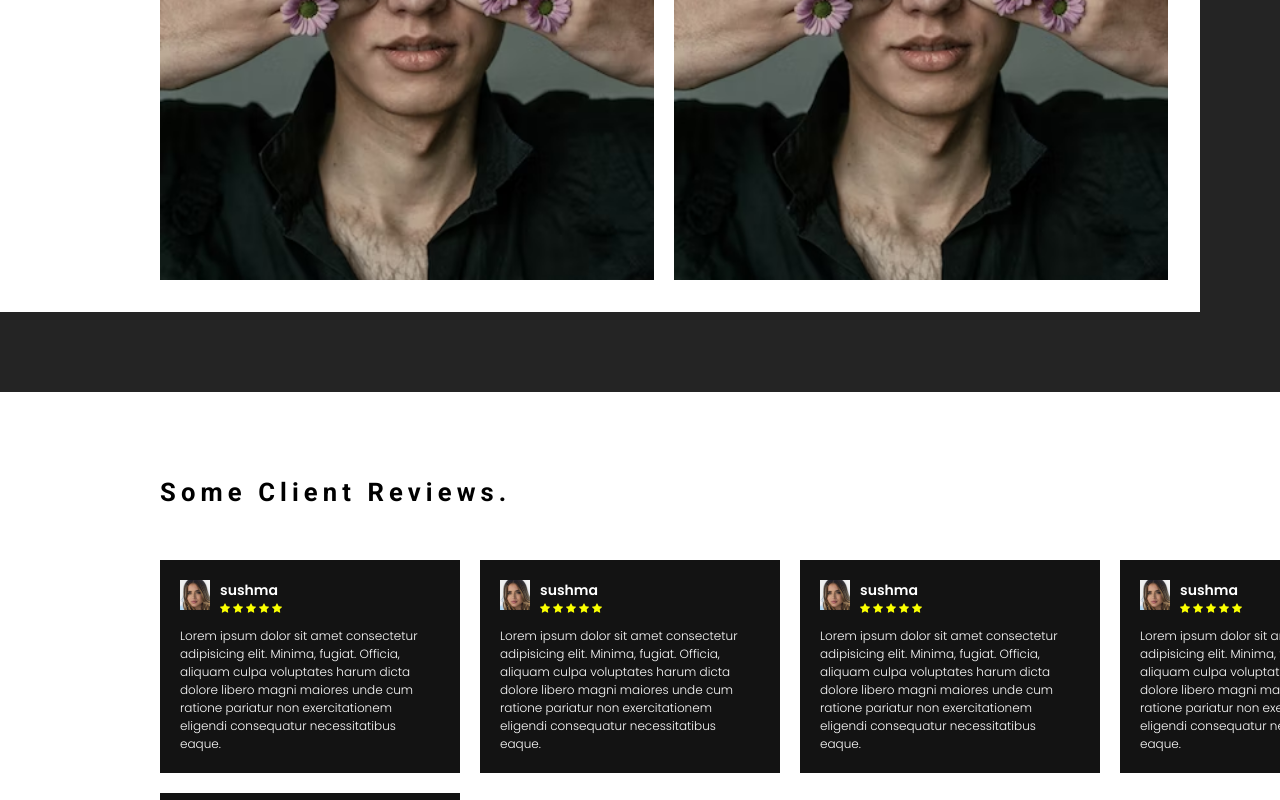
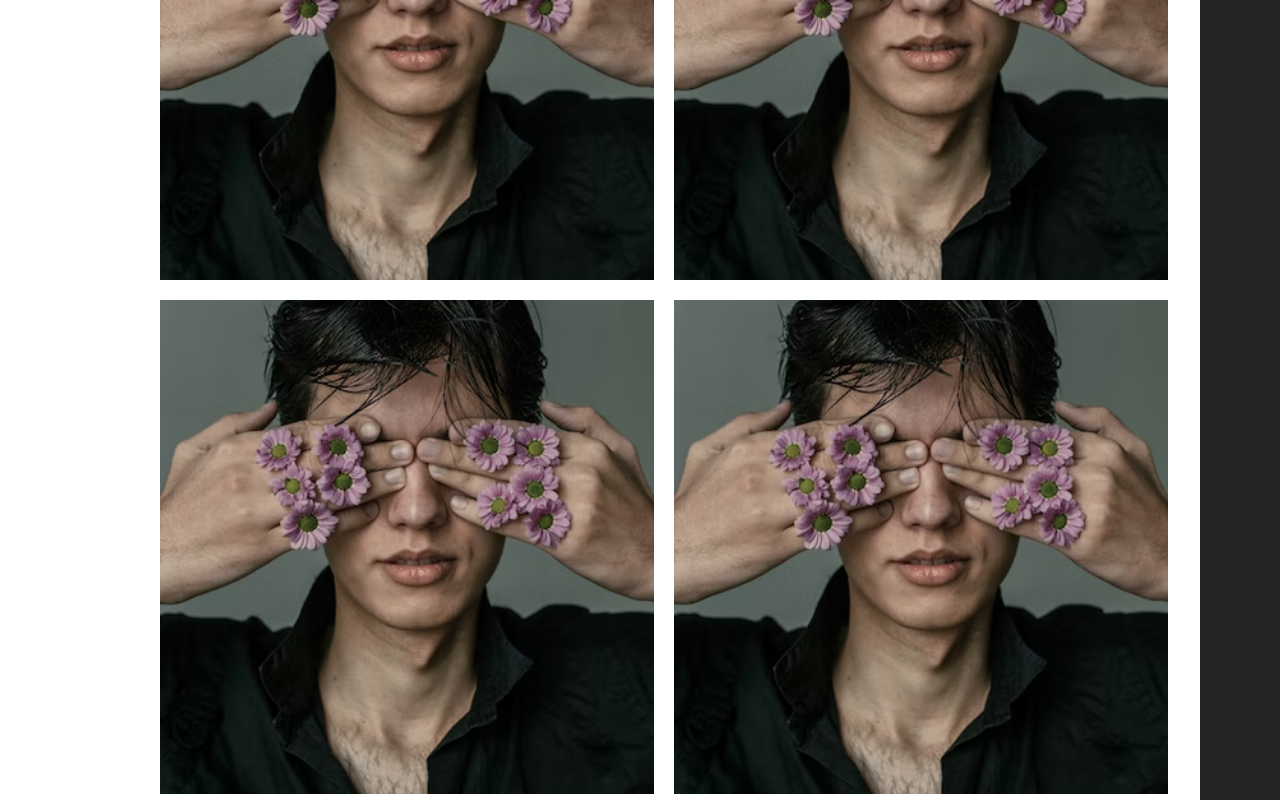
Before and after one commit to sushma-yadav/portfolio, a React (Create React App) app: page / in a window 1280 px wide. Shown: the part 3469-4269 px from the top of the page. Built offline with nearby package versions, Linux system fonts and the light colour scheme.

Commit message:
project section

```diff
--- a/src/component/projects/Project.jsx
+++ b/src/component/projects/Project.jsx
@@ -1,7 +1,8 @@
 import React, { useState } from 'react'
 import project_img1 from "../../assests/image/project_img1.avif";
 
-const Project = () => {
+const Project = (props) => {
+
     const [projectDetail, setProjectDetail] = useState(false)
     return (
         <div className='project' onMouseEnter={() => setProjectDetail(true)} onMouseLeave={() => setProjectDetail(false)}>
@@ -12,9 +13,11 @@ const Project = () => {
                     </div>
                     :
                     <div className='project_name'>
-                        <p className='project_title'>Amazon Clone</p>
-                        <p className='project_description'>Lorem ipsum dolor sit amet consectetur. Pellentesque aenean orci in sagittis suspendisse. Facilisis eu tellus bibendum tempor vestibulum malesuada arcu. </p>
-                        <button>Preview</button>
+                        <p className='project_title'>{props.item.name}</p>
+                        <p className='project_description'>{props.item.description}</p>
+                        <a target="_blank" href={props.item.url}>
+                            <button>Preview</button>
+                        </a>
                     </div>
             }
 
--- a/src/component/projects/Projects.css
+++ b/src/component/projects/Projects.css
@@ -50,10 +50,8 @@
     gap: 20px;
     grid-template-columns: 1fr 1fr;
     grid-template-rows: 1fr 1fr;
-}
-
-.project_section_content {
     width: 100%;
+    cursor: pointer;
 }
 
 .project {
@@ -106,6 +104,7 @@
     padding: 10px 20px;
     background-color: #000000;
     color: #FFFFFF;
+    cursor: pointer;
 }
 
 /*------------------------Media Query-----------------------------*/
--- a/src/component/projects/Projects.jsx
+++ b/src/component/projects/Projects.jsx
@@ -4,6 +4,42 @@ import './Projects.css'
 import Project from './Project';
 
 export default function Projects() {
+
+    const projectDetail = [
+        {
+            name: 'TMDB Clone',
+            description: "A TMDB clone built using React JS, BootStap, CSS, and HTML and free API integration.",
+            url: 'https://tmdb-clone-su.netlify.app/',
+            image: "https://i.pinimg.com/originals/10/8f/fd/108ffd534d2076aa59babdb3b925438d.png"
+        },
+        {
+            name: 'Myntra Clone',
+            description: 'A Myntra clone built using React Js, HTML and CSS.',
+            url: 'https://my-myntra-clone.netlify.app/'
+        },
+        {
+            name: 'Todo App',
+            description: 'A todo app , implement all the CRED operations in ReactJs using react component and store the data in the local storage.',
+            url: 'https://tmdb-clone-su.netlify.app/'
+        },
+        {
+            name: 'Todo App',
+            description: 'A todo app , implement all the CRED operations in ReactJs using react component and store the data in the local storage.',
+            url: 'https://tmdb-clone-su.netlify.app/'
+        },
+        {
+            name: 'Todo App',
+            description: 'A todo app , implement all the CRED operations in ReactJs using react component and store the data in the local storage.',
+            url: 'https://tmdb-clone-su.netlify.app/'
+        },
+        {
+            name: 'Todo App',
+            description: 'A todo app , implement all the CRED operations in ReactJs using react component and store the data in the local storage.',
+            url: 'https://tmdb-clone-su.netlify.app/'
+        },
+    ]
+
+
     return (
         <div className='project_section' id='projects'>
             <div className='project_section_heading'>
@@ -15,10 +51,16 @@ export default function Projects() {
                     <button>View All</button>
                 </div>
                 <div className="project_section_content">
-                    <Project />
-                    <Project />
-                    <Project />
-                    <Project />
+                    {
+                        projectDetail.map((item, index) => {
+                            return (
+                                <Project
+                                    key={index}
+                                    item={item}
+                                />
+                            )
+                        })
+                    }
                 </div>
             </div>
 
```
